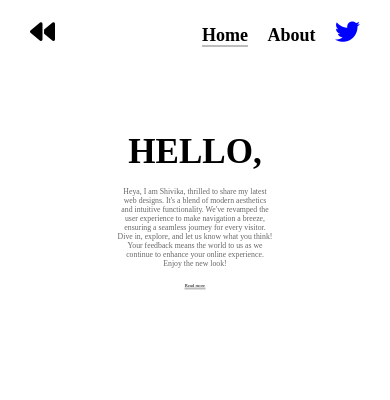
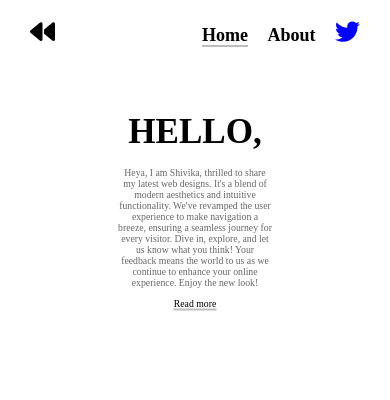
Before and after one commit to Shivikagarg999/newRespDes, a plain HTML site: page index.html in a window 390 px wide. Shown: the top 400 px of the page. Drawn offline with Linux system fonts and the light colour scheme.

Commit message:
responsiveness

```diff
--- a/style.css
+++ b/style.css
@@ -143,7 +143,11 @@ body {
         width: 100%;
     }
     .main .textcent p{
-        font-size: 2vw;
+        font-size: 2.5vw;
+        margin-bottom: 5px;
+    }
+    .main .textcent a{
+        font-size: 2.5vw;
         margin-bottom: 5px;
     }
 }
```
